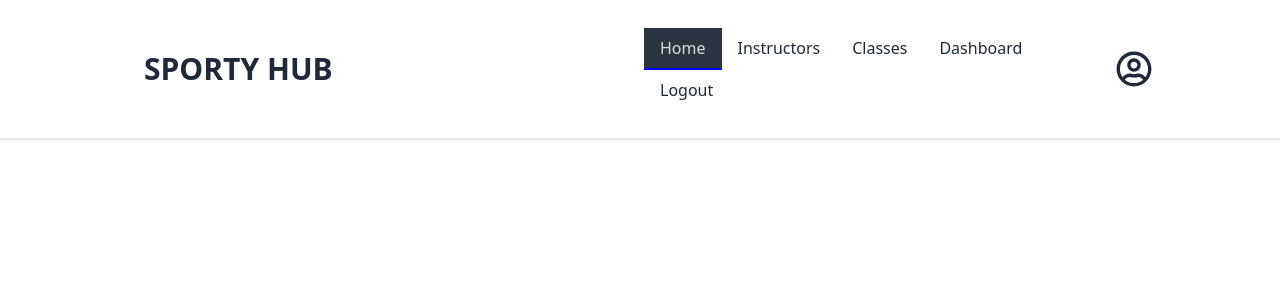
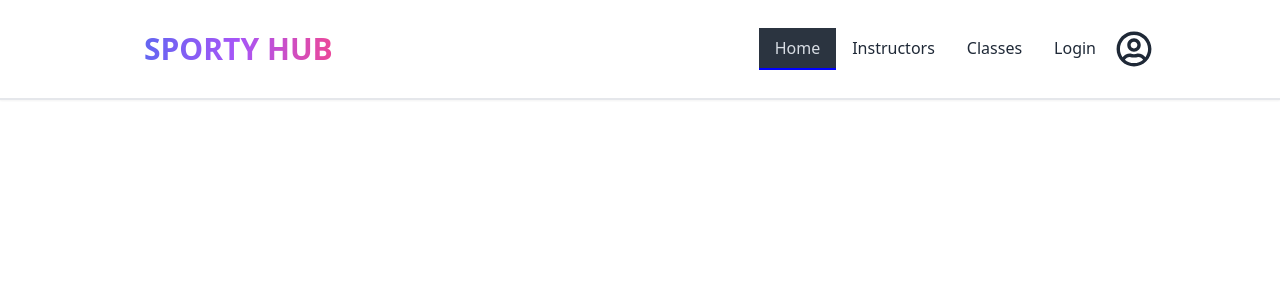
Before and after one commit to nazzmus-sakib/sporty-hub-client, a React (Vite) app: page / in a window 1280 px wide. Shown: the top 300 px of the page. Built offline with nearby package versions, Linux system fonts and the light colour scheme; no server answers.

Commit message:
context added

```diff
--- a/src/index.css
+++ b/src/index.css
@@ -8,3 +8,7 @@
   border-radius: 0;
   border-bottom: 2px solid blue;
 }
+
+.primary-text {
+  @apply bg-gradient-to-r from-indigo-500 via-purple-500 to-pink-500 text-transparent bg-clip-text;
+}
--- a/src/pages/shared/Navbar.jsx
+++ b/src/pages/shared/Navbar.jsx
@@ -4,7 +4,7 @@ import { Link, NavLink } from "react-router-dom";
 import { FaRegUserCircle } from "react-icons/fa";
 // import { AuthContext } from "../../context/AuthProvider";
 const Navbar = () => {
-  const user = true;
+  const user = false;
   //   const { user, logOut } = useContext(AuthContext);
 
   const handleLogout = () => {
@@ -71,7 +71,7 @@ const Navbar = () => {
           </ul>
         </div>
         <Link to="/">
-          <h2 className="text-xl lg:text-3xl font-bold lg:ml-4 ml-2 uppercase">
+          <h2 className="primary-text text-xl lg:text-3xl font-bold lg:ml-4 ml-2 uppercase">
             sporty hub
           </h2>
         </Link>
```
